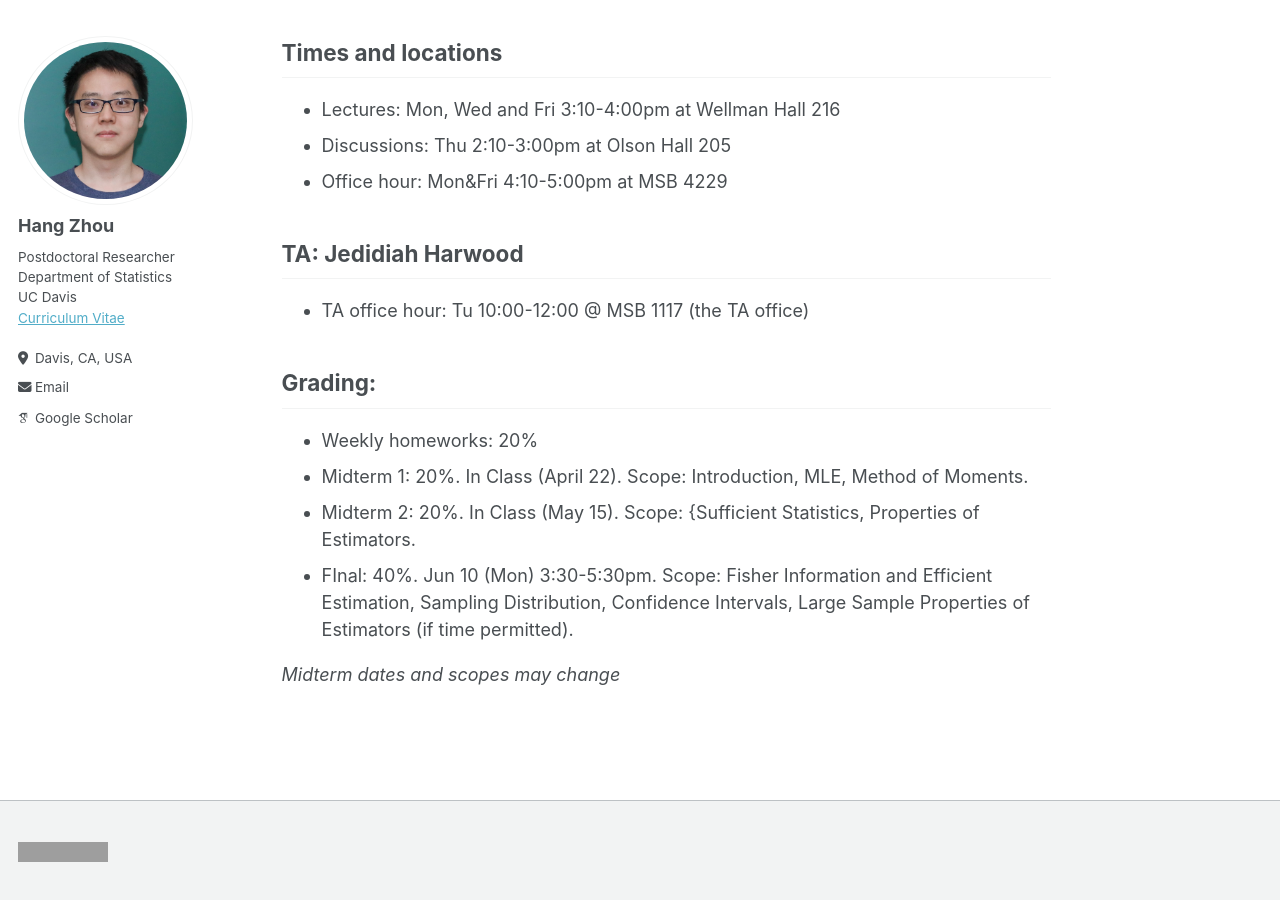
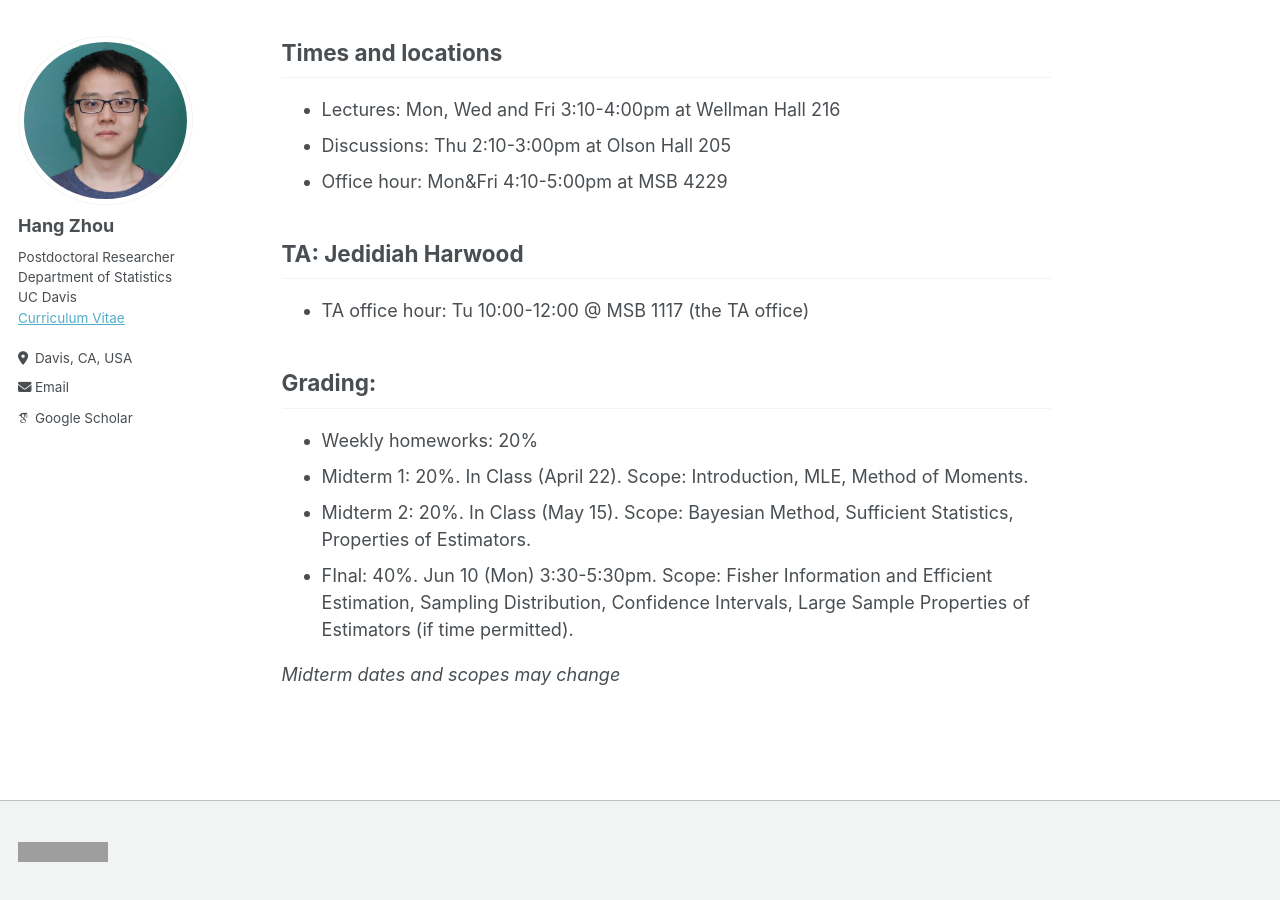
Before and after one commit to hg-zh/hg-zh.github.io, a Jekyll site: the page built from _teaching/2024-spring-STA131B.md, in a window 1280 px wide and 900 px high, scrolled down 547 px. Built offline with Jekyll 4.4.1, drawn with Linux system fonts in a browser that asks for light colours; some web fonts are replaced; grey boxes are pictures that could not be loaded.

Commit message:
Update 2024-spring-STA131B.md

```diff
--- a/_teaching/2024-spring-STA131B.md
+++ b/_teaching/2024-spring-STA131B.md
@@ -34,7 +34,7 @@ You can download the notation index [\[here\]](https://hg-zh.github.io/files/not
 
 - Weekly homeworks: 20%
 - Midterm 1: 20%. In Class (April 22). Scope: Introduction, MLE, Method of Moments.
-- Midterm 2: 20%. In Class (May 15). Scope: {Sufficient Statistics, Properties of Estimators.
+- Midterm 2: 20%. In Class (May 15). Scope: Bayesian Method, Sufficient Statistics, Properties of Estimators.
 - FInal: 40%. Jun 10 (Mon)  3:30-5:30pm. Scope: Fisher Information and Efficient Estimation, Sampling Distribution, Confidence Intervals, Large Sample Properties of Estimators (if time permitted).
 
 *Midterm dates and scopes may change*
```
